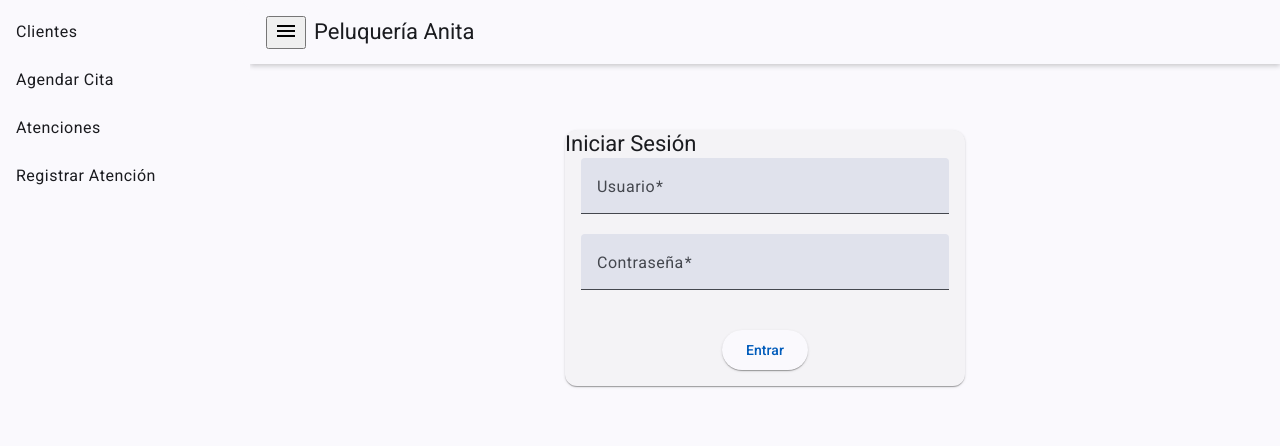
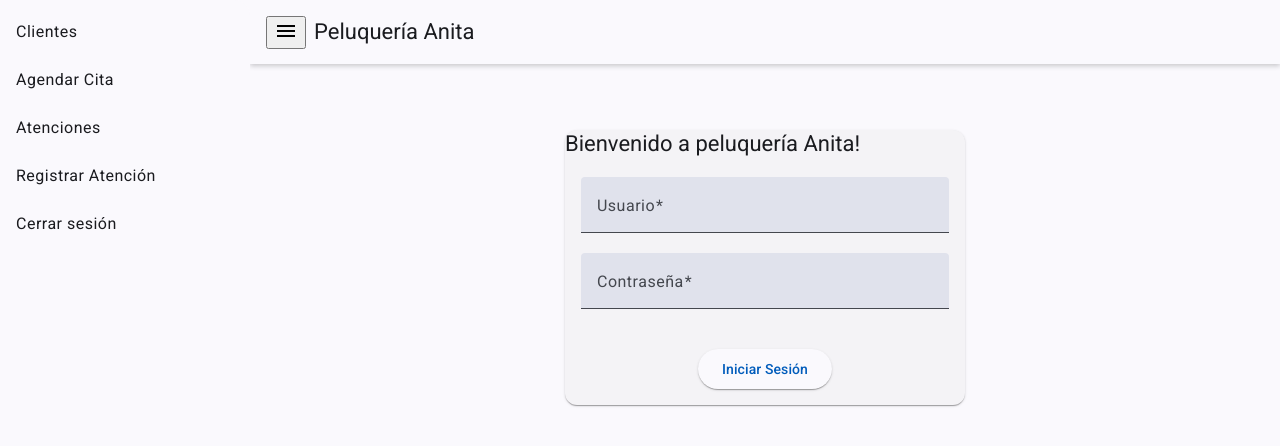
Before and after one commit to cmismael07/peluqueria-app, an Angular app: page /login in a window 1280 px wide. Shown: the top 446 px of the page. Built offline with nearby package versions, Linux system fonts and the light colour scheme; sample sign-in values are in the browser's storage.

Commit message:
Layout actualizado

```diff
--- a/src/app/app.component.ts
+++ b/src/app/app.component.ts
@@ -1,17 +1,14 @@
 // src/app/app.component.ts
 import { Component } from '@angular/core';
-import { RouterOutlet } from '@angular/router';
 import { CommonModule } from '@angular/common';
-import { NavbarComponent } from './components/navbar/navbar.component';
 import { LayoutComponent } from "./components/layout/layout.component";
 
 @Component({
   selector: 'app-root',
   standalone: true,
-  imports: [CommonModule, RouterOutlet, NavbarComponent, LayoutComponent],
+  imports: [CommonModule, LayoutComponent],
   template: `
   <app-layout></app-layout>
-  <router-outlet></router-outlet>
   `,
 })
 export class AppComponent { }
--- a/src/app/components/layout/layout.component.ts
+++ b/src/app/components/layout/layout.component.ts
@@ -1,16 +1,29 @@
+// src/app/components/layout/layout.component.ts
 import { Component } from '@angular/core';
 import { CommonModule } from '@angular/common';
+import { RouterOutlet, RouterLink, Router } from '@angular/router';
 import { MatSidenavModule } from '@angular/material/sidenav';
 import { MatToolbarModule } from '@angular/material/toolbar';
+import { MatListModule } from '@angular/material/list';
 import { MatIconModule } from '@angular/material/icon';
-import { MatListModule } from '@angular/material/list';
-import { RouterOutlet, RouterLink } from '@angular/router';
+import { AuthService } from '../../services/auth.service';
+import { Observable } from 'rxjs';
 
 @Component({
   selector: 'app-layout',
   standalone: true,
-  imports: [CommonModule, MatSidenavModule, MatToolbarModule, MatListModule, RouterOutlet, RouterLink, MatIconModule],
+  imports: [
+    CommonModule,
+    RouterOutlet,
+    RouterLink,
+    MatSidenavModule,
+    MatToolbarModule,
+    MatListModule,
+    MatIconModule
+  ],
   template: `
+    <!-- Si el usuario está autenticado se muestra el layout completo -->
+    <ng-container *ngIf="(isAuthenticated$ | async); else noNav">
       <mat-sidenav-container class="sidenav-container">
         <mat-sidenav #drawer class="sidenav" mode="side" opened>
           <mat-nav-list>
@@ -18,8 +31,10 @@ import { RouterOutlet, RouterLink } from '@angular/router';
             <a mat-list-item routerLink="/citas/nuevo">Agendar Cita</a>
             <a mat-list-item routerLink="/atenciones">Atenciones</a>
             <a mat-list-item routerLink="/atenciones/nuevo">Registrar Atención</a>
+            <a mat-list-item (click)="logout()">Cerrar sesión</a>
           </mat-nav-list>
         </mat-sidenav>
+
         <mat-sidenav-content>
           <mat-toolbar color="primary">
             <button mat-icon-button (click)="drawer.toggle()" class="menu-button">
@@ -32,9 +47,14 @@ import { RouterOutlet, RouterLink } from '@angular/router';
           </div>
         </mat-sidenav-content>
       </mat-sidenav-container>
+    </ng-container>
+
+    <!-- Si no está autenticado, se muestra solo el router-outlet -->
+    <ng-template #noNav>
+      <router-outlet></router-outlet>
+    </ng-template>
   `,
   styles: [`
-    /* Aquí usamos CSS en lugar de SCSS */
     .sidenav-container {
       height: 100vh;
     }
@@ -49,4 +69,16 @@ import { RouterOutlet, RouterLink } from '@angular/router';
     }
   `]
 })
-export class LayoutComponent {}
+export class LayoutComponent {
+  // Observable que emite true si el usuario está autenticado, false en caso contrario
+  isAuthenticated$: Observable<boolean>;
+
+  constructor(private auth: AuthService, private router: Router) {
+    this.isAuthenticated$ = this.auth.getAuthState();
+  }
+
+  logout(): void {
+    this.auth.logout();
+    this.router.navigate(['/login']);
+  }
+}
--- a/src/app/components/login/login.component.ts
+++ b/src/app/components/login/login.component.ts
@@ -24,7 +24,8 @@ import { CommonModule } from '@angular/common';
   template: `
     <div class="login-container">
       <mat-card>
-        <mat-card-title>Iniciar Sesión</mat-card-title>
+        <mat-card-title>Bienvenido a peluquería Anita!</mat-card-title>
+        <br>
         <mat-card-content>
           <form [formGroup]="loginForm" (ngSubmit)="onSubmit()">
             <mat-form-field appearance="fill" class="full-width">
@@ -45,7 +46,7 @@ import { CommonModule } from '@angular/common';
               </mat-error>
             </mat-form-field>
             <div class="button-container">
-              <button mat-raised-button color="primary" type="submit">Entrar</button>
+              <button mat-raised-button color="primary" type="submit">Iniciar Sesión</button>
             </div>
           </form>
         </mat-card-content>
```
Lines whose indentation alone changed are shown as unchanged.
